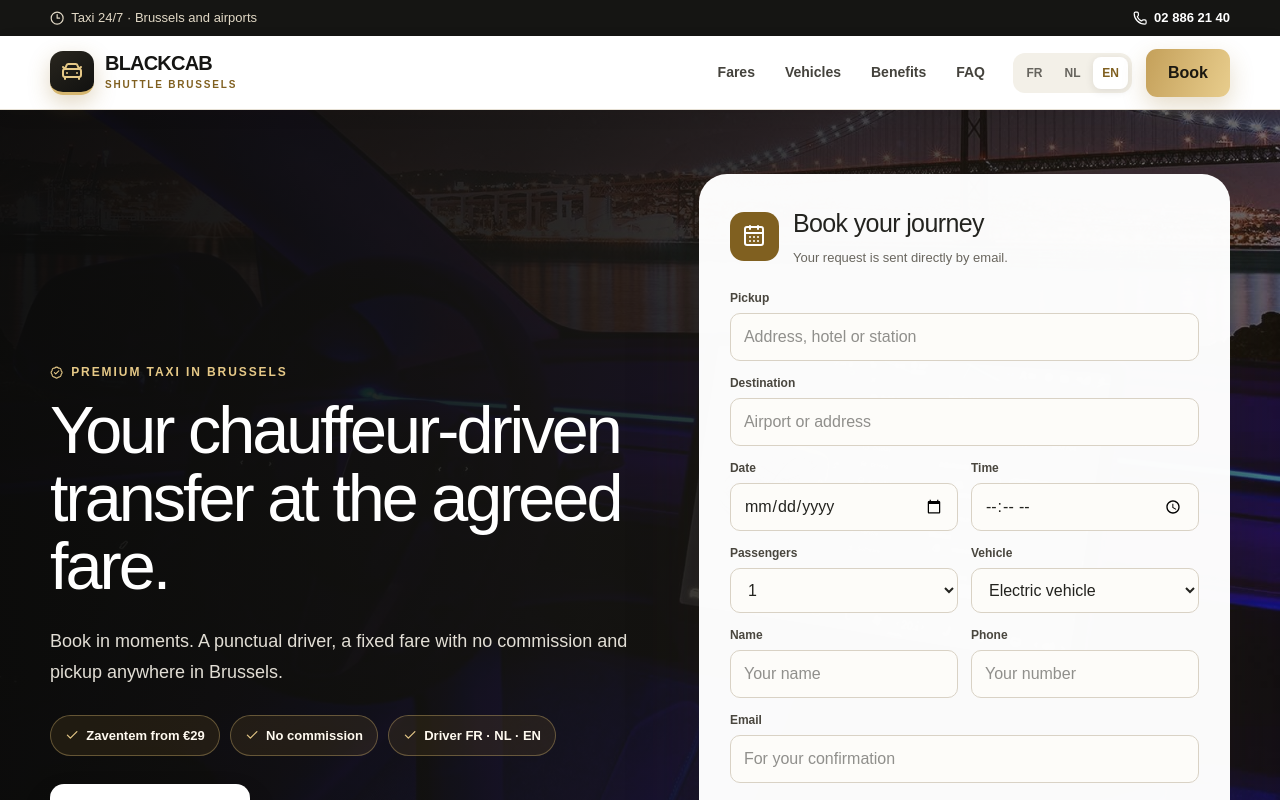
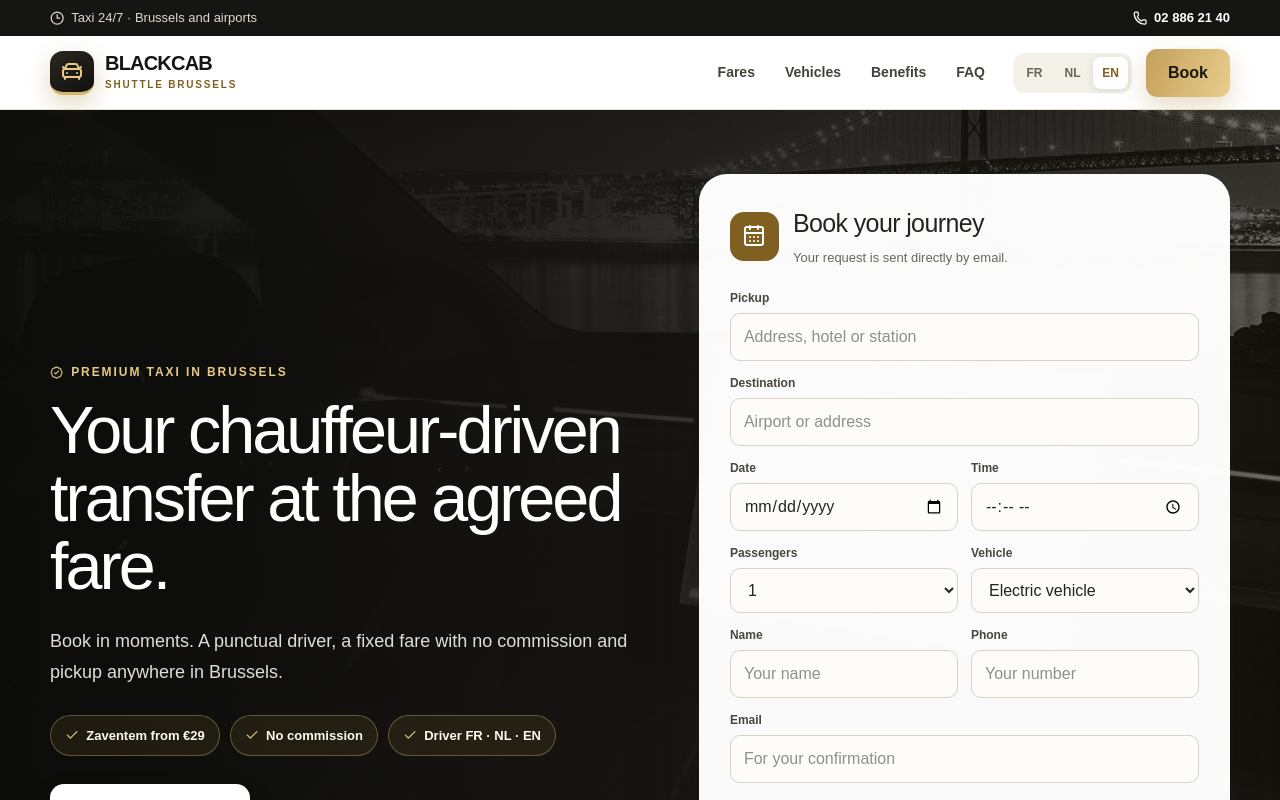
Before and after one commit to schcompany/blackcab-shuttle, a Next.js app: page /en in a window 1280 px wide. Shown: the top 800 px of the page. Built offline with nearby package versions, Linux system fonts and the light colour scheme.

Commit message:
Connect fleet selection to booking and neutralize hero photo tint

```diff
--- a/app/globals.css
+++ b/app/globals.css
@@ -33,7 +33,7 @@ svg { width:1.1em; height:1.1em; stroke-width:2; }
 .mobile-nav .mobile-book { background:var(--blue); color:#fff; }
 
 .hero-section { min-height:690px; position:relative; overflow:hidden; background:var(--navy); }
-.hero-image { object-fit:cover; object-position:center; }
+.hero-image { object-fit:cover; object-position:center; filter:grayscale(1); }
 .hero-overlay { position:absolute; inset:0; background:linear-gradient(90deg,rgba(12,12,11,.96) 0%,rgba(22,21,18,.88) 46%,rgba(35,30,20,.50) 100%); }
 .hero-grid { min-height:690px; position:relative; z-index:1; display:grid; grid-template-columns:1.05fr .95fr; gap:62px; align-items:center; padding-block:64px; }
 .hero-copy { color:#fff; }
--- a/app/page.js
+++ b/app/page.js
@@ -168,9 +168,8 @@ function LanguageLinks({ lang, label }) {
   </div>;
 }
 
-function BookingForm({ lang, t }) {
+function BookingForm({ lang, t, vehicle, setVehicle }) {
   const [state, setState] = useState("idle");
-  const [vehicle, setVehicle] = useState(t.vehicles[0]);
 
   const submit = async (event) => {
     event.preventDefault();
@@ -216,6 +215,7 @@ function BookingForm({ lang, t }) {
 export function HomePage({ initialLang = "fr" }) {
   const lang = initialLang;
   const t = copy[lang];
+  const [vehicle, setVehicle] = useState(t.vehicles[0]);
   const communes = communesByLang[lang];
   const [menu, setMenu] = useState(false);
   useEffect(() => { document.documentElement.lang = lang === "en" ? "en-BE" : `${lang}-BE`; }, [lang]);
@@ -261,13 +261,13 @@ export function HomePage({ initialLang = "fr" }) {
       <div className="hero-overlay" />
       <div className="hero-grid page-width">
         <div className="hero-copy"><p className="eyebrow light"><BadgeCheck />{t.eyebrow}</p><h1>{t.title}</h1><p className="hero-lead">{t.lead}</p><div className="trust-row">{t.trust.map(x => <span key={x}><Check />{x}</span>)}</div><a className="phone-pill" href={`tel:${PHONE_LINK}`}><Phone /><span><small>{t.call}</small>{PHONE_DISPLAY}</span></a></div>
-        <BookingForm lang={lang} t={t} />
+        <BookingForm lang={lang} t={t} vehicle={vehicle} setVehicle={setVehicle} />
       </div>
     </section>
 
     <section id="tarifs" className="section page-width"><div className="section-heading"><p className="eyebrow"><Plane />{t.faresEyebrow}</p><h2>{t.faresTitle}</h2><p>{t.faresSub}</p></div><div className="fare-grid">{t.fares.map(([name, price, desc], i) => <article key={name}><span className="route-icon"><Plane /></span><div><h3>{name}</h3><p>{desc}</p></div><strong>{price}</strong></article>)}</div></section>
 
-    <section id="vehicules" className="section soft-section"><div className="page-width"><div className="section-heading centered"><p className="eyebrow"><CarFront />{t.fleetEyebrow}</p><h2>{t.fleetTitle}</h2></div><div className="fleet-grid">{t.fleet.map(([name, price, people, desc], i) => <article key={name} className="fleet-card"><div className="fleet-image"><Image src={fleetImages[i]} alt={`${name} BlackCab Shuttle`} fill sizes="(max-width: 850px) 100vw, 33vw" className="object-cover" /></div><div className="fleet-content"><div><h3>{name}</h3><strong>{price}</strong></div><p className="people"><Users />{people}</p><p>{desc}</p><a href="#reservation" onClick={() => setTimeout(() => window.dispatchEvent(new Event('focus')), 0)}>{t.choose}<ArrowRight /></a></div></article>)}</div></div></section>
+    <section id="vehicules" className="section soft-section"><div className="page-width"><div className="section-heading centered"><p className="eyebrow"><CarFront />{t.fleetEyebrow}</p><h2>{t.fleetTitle}</h2></div><div className="fleet-grid">{t.fleet.map(([name, price, people, desc], i) => <article key={name} className="fleet-card"><div className="fleet-image"><Image src={fleetImages[i]} alt={`${name} BlackCab Shuttle`} fill sizes="(max-width: 850px) 100vw, 33vw" className="object-cover" /></div><div className="fleet-content"><div><h3>{name}</h3><strong>{price}</strong></div><p className="people"><Users />{people}</p><p>{desc}</p><a href="#reservation" onClick={() => setVehicle(t.vehicles[i])}>{t.choose}<ArrowRight /></a></div></article>)}</div></div></section>
 
     <section id="avantages" className="benefits"><div className="page-width benefits-grid">{t.benefits.map(([title, desc], i) => { const Icon = benefitIcons[i]; return <article key={title}><span><Icon /></span><div><h3>{title}</h3><p>{desc}</p></div></article>; })}</div></section>
 
```
